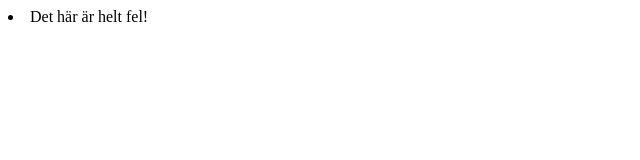
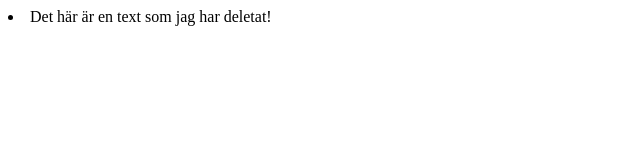
Before and after one commit to lespionage/newstuff, a plain HTML site: page index.html in a window 1280 px wide. Shown: the whole page, without its empty margins (0-640 px from the left). Drawn offline with Linux system fonts and the light colour scheme.

Commit message:
First commit

```diff
--- a/index.html
+++ b/index.html
@@ -1,7 +1,7 @@
 <html>
 	<li>
 
-		Det här är helt fel!
+		Det här är en text som jag har deletat!
 
 	</li>
 
```
